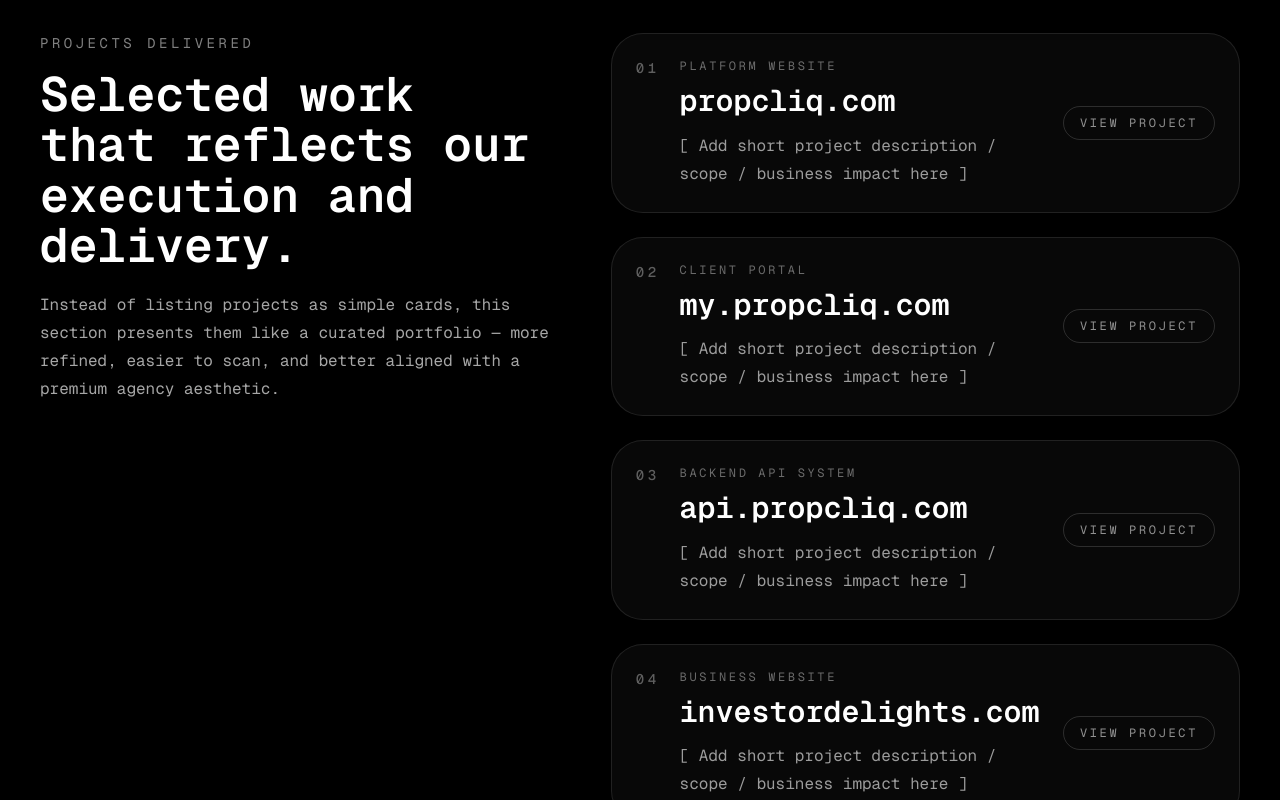
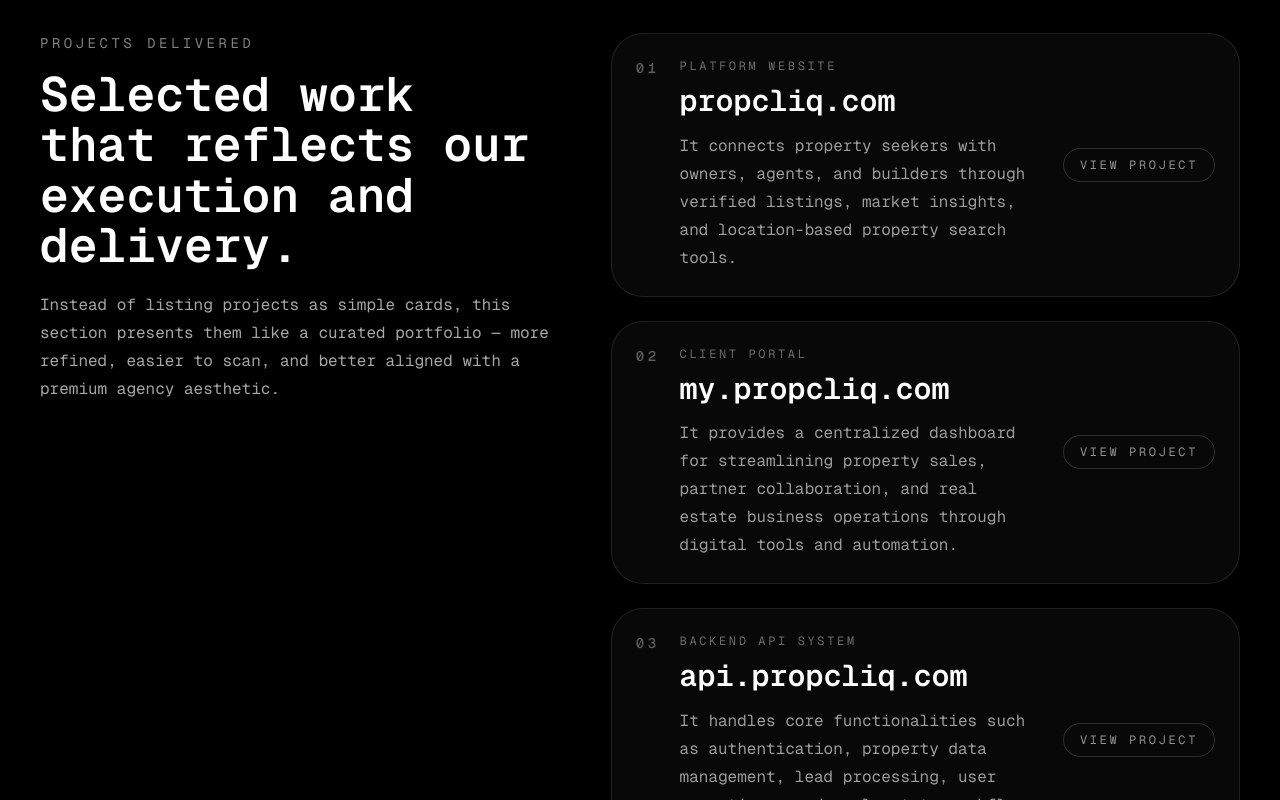
Before and after one commit to codeaiindia-tech/code-ai, a Next.js app: page / in a window 1280 px wide. Shown: the part 3260-4060 px from the top of the page. Built offline with nearby package versions, Linux system fonts and the light colour scheme.

Commit message:
feat: add project descriptions to services for enhanced clarity

```diff
--- a/app/page.tsx
+++ b/app/page.tsx
@@ -317,7 +317,7 @@
                         </h3>
 
                         <p className="mt-3 max-w-xl text-sm leading-7 text-white/60 sm:text-base">
-                          [ Add short project description / scope / business impact here ]
+                          {project.description}
                         </p>
                       </div>
                     </div>
--- a/app/services.ts
+++ b/app/services.ts
@@ -4,7 +4,6 @@
 import { HiOutlineBuildingOffice2 } from "react-icons/hi2";
 import { MdOutlineDesignServices, MdOutlineSettingsApplications } from "react-icons/md";
 import { PiMonitorArrowUpBold } from "react-icons/pi";
-import { TbSeo } from "react-icons/tb";
 
 export const services = [
     {
@@ -58,25 +57,29 @@
           number: "01",
           name: "propcliq.com",
           type: "Platform Website",
-          link: "https://www.propcliq.com/"
+          link: "https://www.propcliq.com/",
+          description: "It connects property seekers with owners, agents, and builders through verified listings, market insights, and location-based property search tools."
         },
         {
           number: "02",
           name: "my.propcliq.com",
           type: "Client Portal",
-          link: "https://my.propcliq.com/auth/login"
+          link: "https://my.propcliq.com/auth/login",
+          description: "It provides a centralized dashboard for streamlining property sales, partner collaboration, and real estate business operations through digital tools and automation."
         },
         {
           number: "03",
           name: "api.propcliq.com",
           type: "Backend API System",
-          link: "https://api.propcliq.com/"
+          link: "https://api.propcliq.com/",
+          description: "It handles core functionalities such as authentication, property data management, lead processing, user operations, and real estate workflow automation."
         },
         {
           number: "04",
           name: "investordelights.com",
           link: "https://www.investordelights.com/",
           type: "Business Website",
+          description: "It helps users showcase, discover, and close real estate deals faster with a transparent and investor-focused marketplace experience."
         },
       ]
 
```
